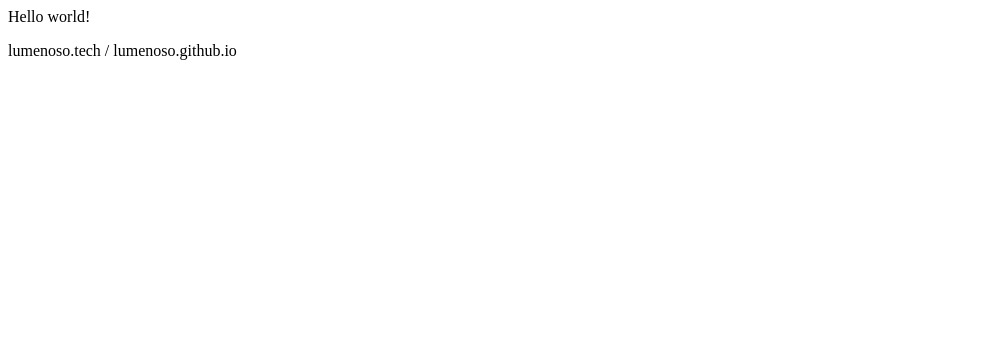
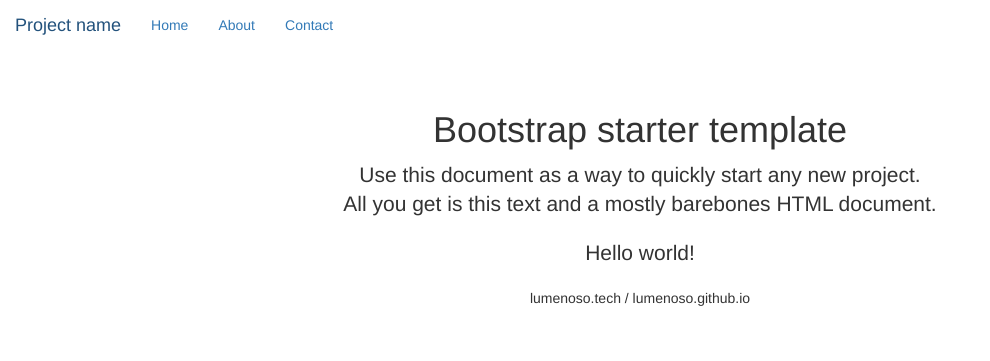
Before and after one commit to lumenoso/lumenoso.github.io, a plain HTML site: page index.html in a window 1280 px wide. Shown: the whole page, without its empty margins (0-990 px from the left). Drawn offline with nearby package versions, Linux system fonts and the light colour scheme.

Commit message:
Modify index.html to use bootstrap starter template

```diff
--- a/index.html
+++ b/index.html
@@ -1,3 +1,64 @@
-<p>Hello world!</p>
+<!DOCTYPE html>
+<html lang="en">
+  <head>
+    <meta charset="utf-8">
+    <meta name="viewport" content="width=device-width, initial-scale=1, shrink-to-fit=no">
+    <link rel="icon" href="/favicon.ico">
 
-<p>lumenoso.tech / lumenoso.github.io</p>
+    <title>Lumenoso LLC</title>
+
+    <!-- Bootstrap core CSS from CDN -->
+    <link rel="stylesheet" href="https://maxcdn.bootstrapcdn.com/bootstrap/3.3.7/css/bootstrap.min.css" integrity="sha384-BVYiiSIFeK1dGmJRAkycuHAHRg32OmUcww7on3RYdg4Va+PmSTsz/K68vbdEjh4u" crossorigin="anonymous">
+
+    <!-- Optional theme -->
+    <link rel="stylesheet" href="https://maxcdn.bootstrapcdn.com/bootstrap/3.3.7/css/bootstrap-theme.min.css" integrity="sha384-rHyoN1iRsVXV4nD0JutlnGaslCJuC7uwjduW9SVrLvRYooPp2bWYgmgJQIXwl/Sp" crossorigin="anonymous">
+
+    <style>
+        body {
+          padding-top: 50px;
+        }
+        .starter-template {
+          padding: 40px 15px;
+          text-align: center;
+        }
+http://getbootstrap.com/examples/starter-template/starter-template.css
+    </style>
+  </head>
+
+  <body>
+
+    <nav class="navbar navbar-fixed-top navbar-dark bg-inverse">
+      <a class="navbar-brand" href="#">Project name</a>
+      <ul class="nav navbar-nav">
+        <li class="nav-item active">
+          <a class="nav-link" href="#">Home <span class="sr-only">(current)</span></a>
+        </li>
+        <li class="nav-item">
+          <a class="nav-link" href="#">About</a>
+        </li>
+        <li class="nav-item">
+          <a class="nav-link" href="#">Contact</a>
+        </li>
+      </ul>
+    </nav>
+
+    <div class="container">
+
+      <div class="starter-template">
+        <h1>Bootstrap starter template</h1>
+        <p class="lead">Use this document as a way to quickly start any new project.<br> All you get is this text and a mostly barebones HTML document.</p>
+        <p class="lead">Hello world!</p>
+
+        <p>lumenoso.tech / lumenoso.github.io</p>
+      </div>
+    </div>
+
+    <!-- Bootstrap core JavaScript - placed at the end of the document to avoid blocking page load -->
+    <script src="https://ajax.googleapis.com/ajax/libs/jquery/3.0.0/jquery.min.js" integrity="sha384-THPy051/pYDQGanwU6poAc/hOdQxjnOEXzbT+OuUAFqNqFjL+4IGLBgCJC3ZOShY" crossorigin="anonymous"></script>
+    <script>window.jQuery || document.write('<script src="../../assets/js/vendor/jquery.min.js"><\/script>')</script>
+    <script src="https://cdnjs.cloudflare.com/ajax/libs/tether/1.2.0/js/tether.min.js" integrity="sha384-Plbmg8JY28KFelvJVai01l8WyZzrYWG825m+cZ0eDDS1f7d/js6ikvy1+X+guPIB" crossorigin="anonymous"></script>
+
+    <!-- Compiled and minified core JavaScript from CDN -->
+    <script src="https://maxcdn.bootstrapcdn.com/bootstrap/3.3.7/js/bootstrap.min.js" integrity="sha384-Tc5IQib027qvyjSMfHjOMaLkfuWVxZxUPnCJA7l2mCWNIpG9mGCD8wGNIcPD7Txa" crossorigin="anonymous"></script>
+  </body>
+</html>
```
